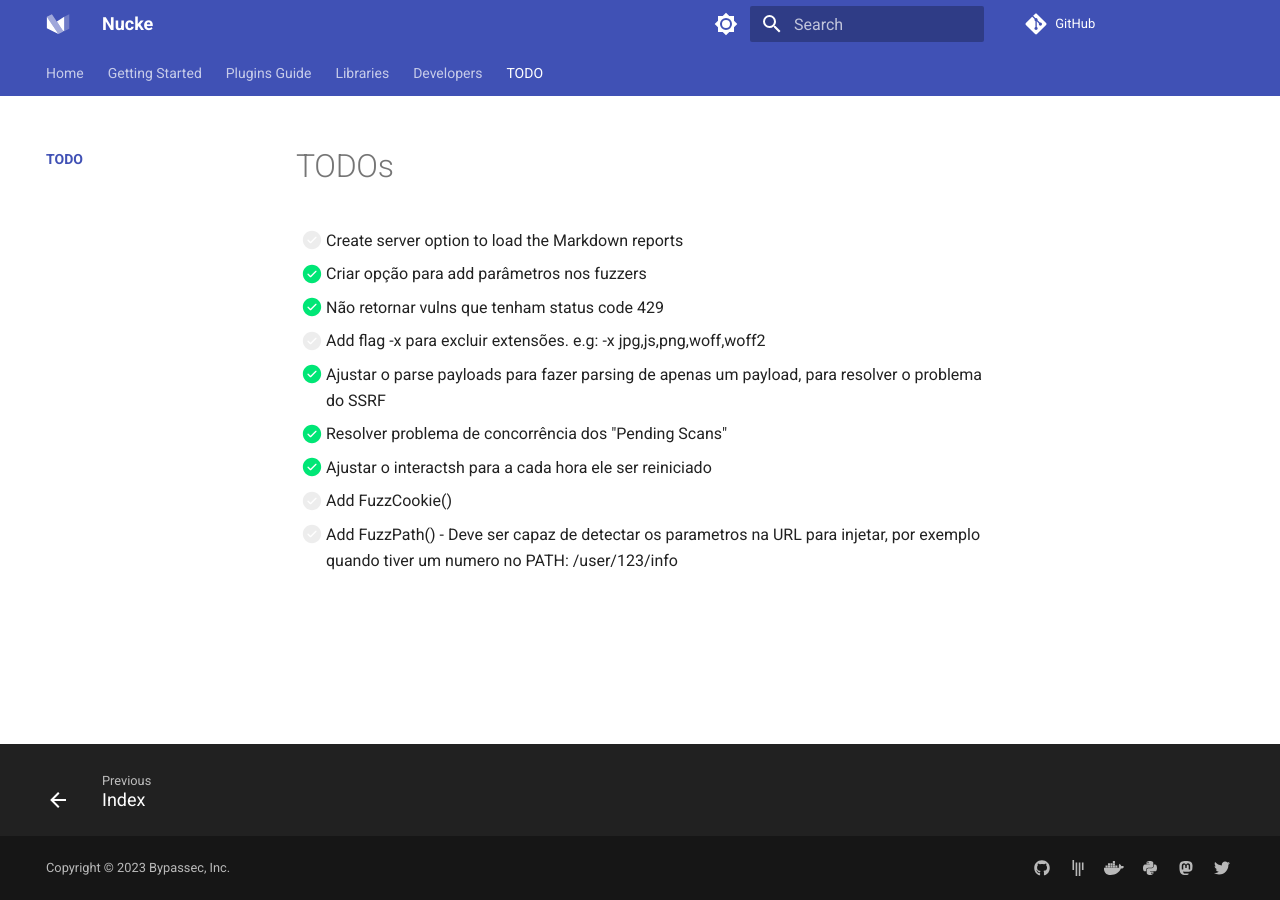
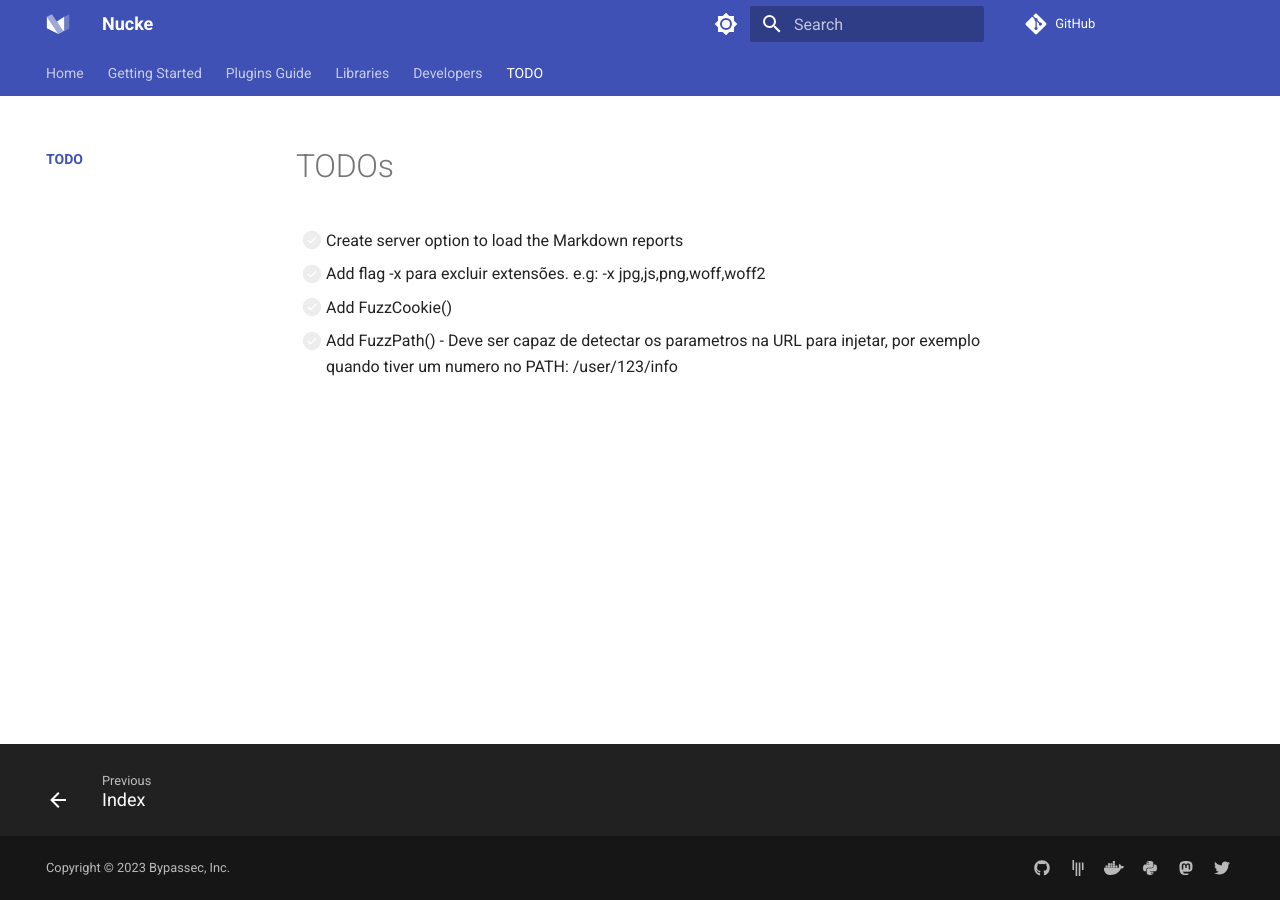
Before and after one commit to cfsdes/nucke-docs, an MkDocs documentation site: the page built from docs/todos/index.md, in a window 1280 px wide. Built offline with MkDocs 1.6.1 and Material for MkDocs 9.7.7, drawn with Linux system fonts in a browser that asks for light colours; comment, search, counter and statistics services are not loaded.

Commit message:
ajustando escopo feature na documentacao

```diff
--- a/docs/todos/index.md
+++ b/docs/todos/index.md
@@ -1,11 +1,6 @@
 # TODOs
 
 - [ ] Create server option to load the Markdown reports
-- [x] Criar opção para add parâmetros nos fuzzers
-- [x] Não retornar vulns que tenham status code 429
 - [ ] Add flag -x para excluir extensões. e.g: -x jpg,js,png,woff,woff2
-- [x] Ajustar o parse payloads para fazer parsing de apenas um payload, para resolver o problema do SSRF
-- [x] Resolver problema de concorrência dos "Pending Scans"
-- [x] Ajustar o interactsh para a cada hora ele ser reiniciado
 - [ ] Add FuzzCookie()
 - [ ] Add FuzzPath() - Deve ser capaz de detectar os parametros na URL para injetar, por exemplo quando tiver um numero no PATH: /user/123/info
```
Also changed, not shown: docs/getting-started/usage.md (+1 -4 lines), docs/plugins/introduction.md (+1 -0 lines), docs/plugins/plugin-syntax.md (+1 -0 lines).
